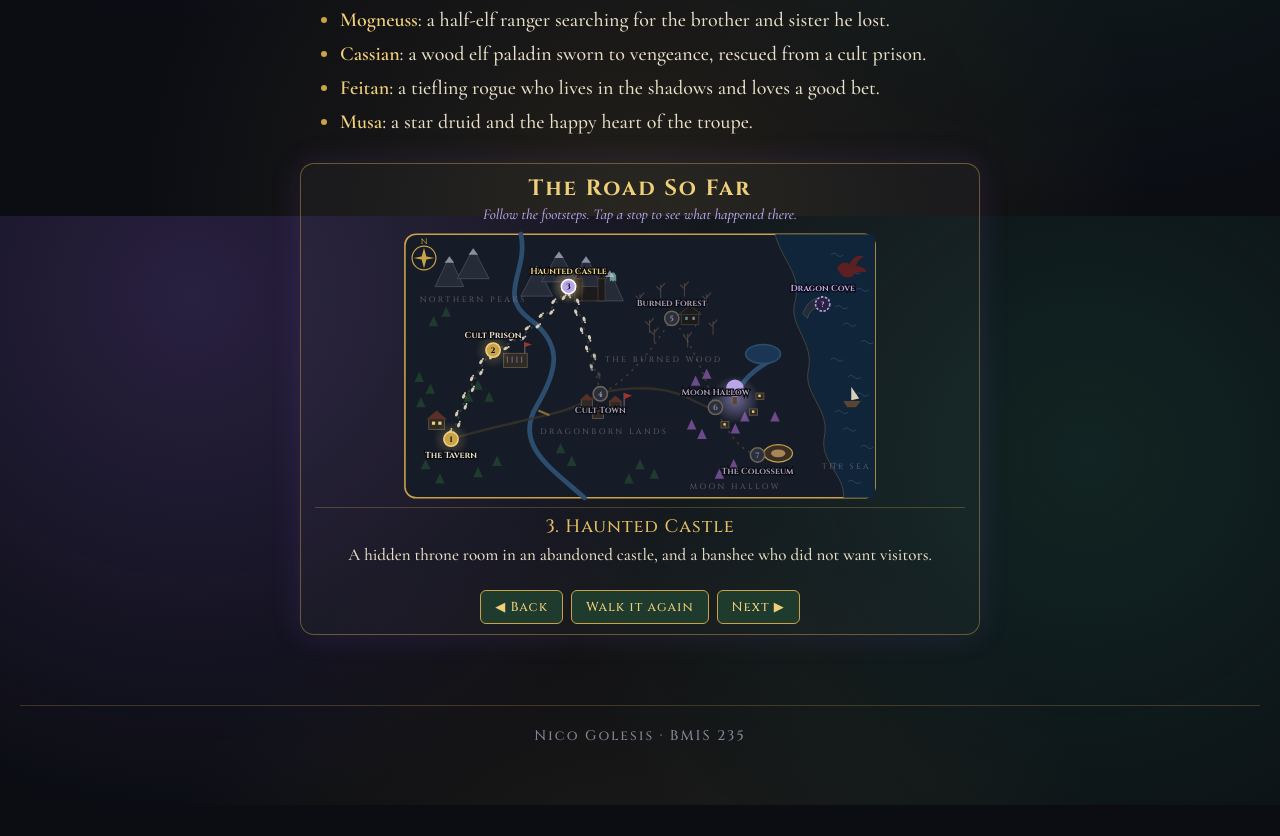
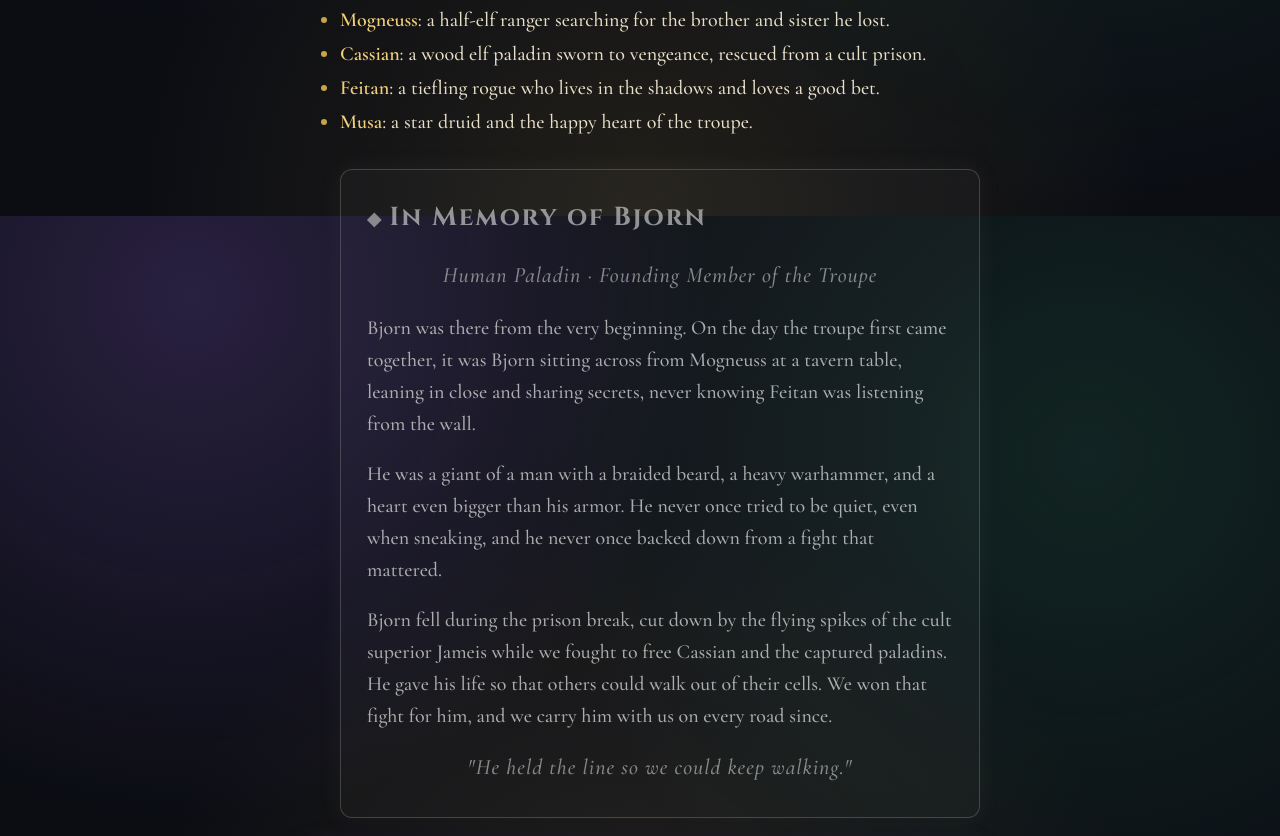
Before and after one commit to NicoGole/bmis235-html-3, a plain HTML site: page index.html in a window 1280 px wide. Shown: the part 584-1420 px from the top of the page. Before the commit the page ends 1389 px from the top, so only its background shows below. Drawn offline with nearby package versions, Linux system fonts and the light colour scheme.

Commit message:
Add tribute section for Bjorn in index.html
Added a tribute section in memory of Bjorn, detailing his contributions and legacy.

```diff
--- a/index.html
+++ b/index.html
@@ -37,6 +37,15 @@
     <li><strong>Cassian</strong>: a wood elf paladin sworn to vengeance, rescued from a cult prison.</li>
     <li><strong>Feitan</strong>: a tiefling rogue who lives in the shadows and loves a good bet.</li>
     <li><strong>Musa</strong>: a star druid and the happy heart of the troupe.</li>
+  <!-- ===== TRIBUTE: in memory of Bjorn ===== -->
+<div class="card memoriam">
+    <h2>In Memory of Bjorn</h2>
+    <p class="subtitle">Human Paladin &middot; Founding Member of the Troupe</p>
+    <p>Bjorn was there from the very beginning. On the day the troupe first came together, it was Bjorn sitting across from Mogneuss at a tavern table, leaning in close and sharing secrets, never knowing Feitan was listening from the wall.</p>
+    <p>He was a giant of a man with a braided beard, a heavy warhammer, and a heart even bigger than his armor. He never once tried to be quiet, even when sneaking, and he never once backed down from a fight that mattered.</p>
+    <p>Bjorn fell during the prison break, cut down by the flying spikes of the cult superior Jameis while we fought to free Cassian and the captured paladins. He gave his life so that others could walk out of their cells. We won that fight for him, and we carry him with us on every road since.</p>
+    <p class="subtitle">"He held the line so we could keep walking."</p>
+</div>
 </ul>
 
 <!-- ===== SHOWCASE: the interactive journey map from Part 7 ===== -->
```
